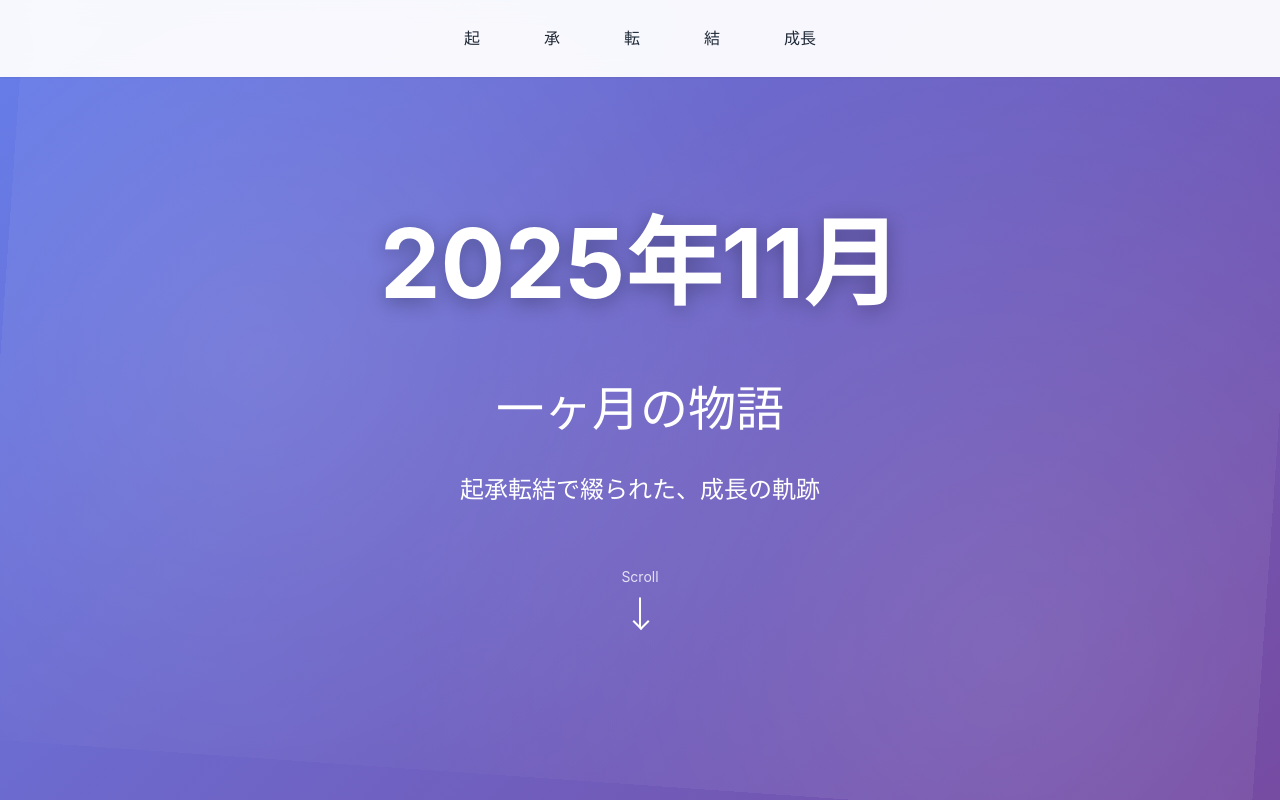
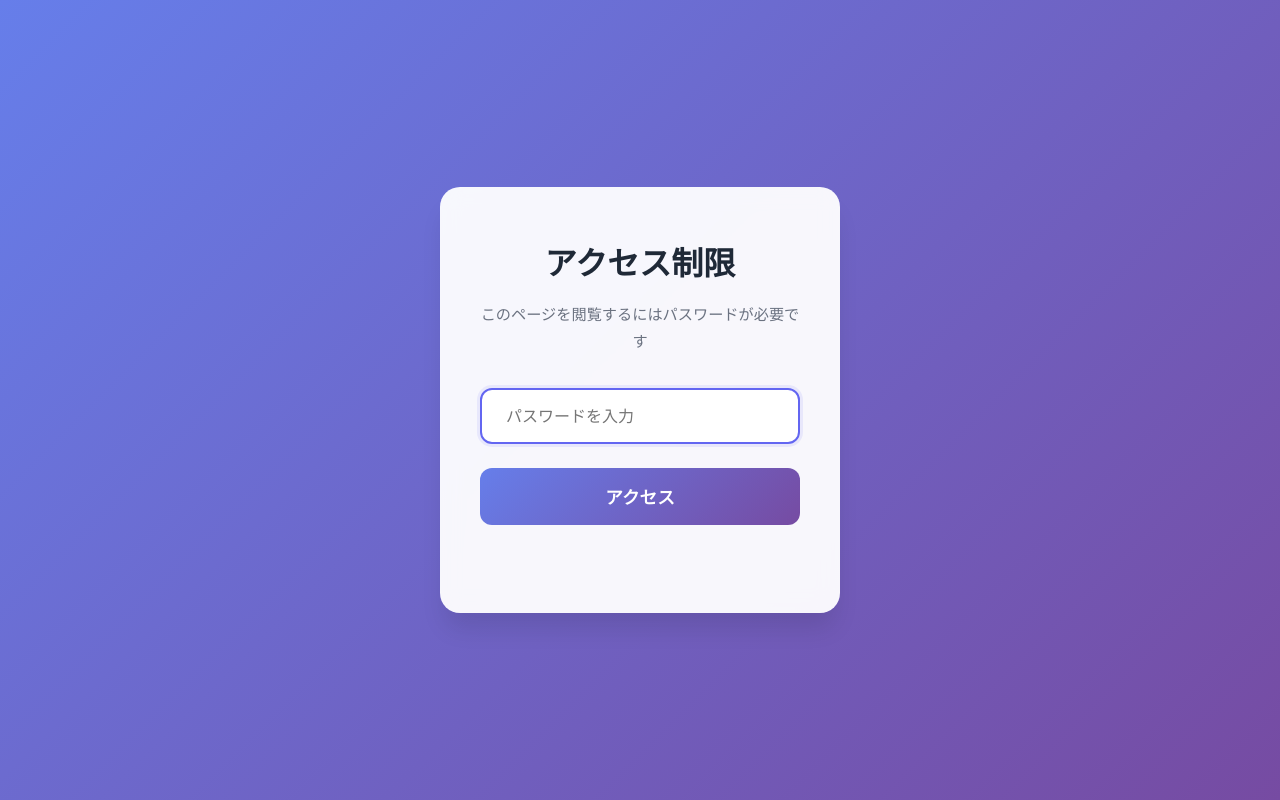
Before and after one commit to Kentad1109/stotysite_Nov2025, a plain HTML site: page index.html in a window 1280 px wide. Shown: the top 800 px of the page. Drawn offline with Linux system fonts and the light colour scheme.

Commit message:
Add password protection to the site

```diff
--- a/index.html
+++ b/index.html
@@ -7,6 +7,19 @@
     <link rel="stylesheet" href="style.css">
 </head>
 <body>
+    <!-- パスワード保護画面 -->
+    <div id="password-overlay" class="password-overlay">
+        <div class="password-container">
+            <h2 class="password-title">アクセス制限</h2>
+            <p class="password-description">このページを閲覧するにはパスワードが必要です</p>
+            <input type="password" id="password-input" class="password-input" placeholder="パスワードを入力" autocomplete="off">
+            <button id="password-submit" class="password-button">アクセス</button>
+            <p id="password-error" class="password-error"></p>
+        </div>
+    </div>
+
+    <!-- メインコンテンツ（初期状態では非表示） -->
+    <div id="main-content" class="main-content hidden">
     <!-- ヒーローセクション -->
     <section class="hero">
         <div class="hero-content">
@@ -177,6 +190,7 @@
     <footer class="footer">
         <p>&copy; 2025 一ヶ月の物語</p>
     </footer>
+    </div>
 
     <script src="script.js"></script>
 </body>
--- a/script.js
+++ b/script.js
@@ -1,3 +1,73 @@
+// パスワード保護
+const CORRECT_PASSWORD = 'nov2025'; // ここにパスワードを設定（変更可能）
+
+function checkPassword() {
+    const password = localStorage.getItem('diary_access');
+    if (password === CORRECT_PASSWORD) {
+        showContent();
+        return true;
+    }
+    return false;
+}
+
+function showContent() {
+    const overlay = document.getElementById('password-overlay');
+    const content = document.getElementById('main-content');
+    if (overlay && content) {
+        overlay.style.display = 'none';
+        content.classList.remove('hidden');
+    }
+}
+
+function hideContent() {
+    const overlay = document.getElementById('password-overlay');
+    const content = document.getElementById('main-content');
+    if (overlay && content) {
+        overlay.style.display = 'flex';
+        content.classList.add('hidden');
+    }
+}
+
+// ページ読み込み時にパスワードチェック
+document.addEventListener('DOMContentLoaded', () => {
+    if (!checkPassword()) {
+        hideContent();
+
+        const passwordInput = document.getElementById('password-input');
+        const passwordSubmit = document.getElementById('password-submit');
+        const passwordError = document.getElementById('password-error');
+
+        if (passwordSubmit) {
+            passwordSubmit.addEventListener('click', () => {
+                const input = passwordInput?.value;
+                if (input === CORRECT_PASSWORD) {
+                    localStorage.setItem('diary_access', CORRECT_PASSWORD);
+                    showContent();
+                } else {
+                    if (passwordError) {
+                        passwordError.textContent = 'パスワードが正しくありません';
+                    }
+                    if (passwordInput) {
+                        passwordInput.value = '';
+                        passwordInput.focus();
+                    }
+                }
+            });
+        }
+
+        if (passwordInput) {
+            passwordInput.addEventListener('keypress', (e) => {
+                if (e.key === 'Enter') {
+                    passwordSubmit?.click();
+                }
+            });
+            passwordInput.focus();
+        }
+    } else {
+        showContent();
+    }
+});
+
 // スクロールアニメーション
 const observerOptions = {
     threshold: 0.1,
--- a/style.css
+++ b/style.css
@@ -545,3 +545,93 @@ body {
         padding: 1.5rem;
     }
 }
+
+/* パスワード保護画面 */
+.password-overlay {
+    position: fixed;
+    top: 0;
+    left: 0;
+    width: 100%;
+    height: 100%;
+    background: var(--gradient-1);
+    display: flex;
+    align-items: center;
+    justify-content: center;
+    z-index: 10000;
+    backdrop-filter: blur(10px);
+}
+
+.password-container {
+    background: rgba(255, 255, 255, 0.95);
+    padding: 3rem 2.5rem;
+    border-radius: 20px;
+    box-shadow: var(--shadow-xl);
+    text-align: center;
+    max-width: 400px;
+    width: 90%;
+    backdrop-filter: blur(10px);
+}
+
+.password-title {
+    font-size: 2rem;
+    color: var(--text-primary);
+    margin-bottom: 0.5rem;
+    font-weight: 700;
+}
+
+.password-description {
+    color: var(--text-secondary);
+    margin-bottom: 2rem;
+    font-size: 0.95rem;
+}
+
+.password-input {
+    width: 100%;
+    padding: 1rem 1.5rem;
+    border: 2px solid #e5e7eb;
+    border-radius: 12px;
+    font-size: 1rem;
+    margin-bottom: 1.5rem;
+    transition: all 0.3s ease;
+    font-family: inherit;
+}
+
+.password-input:focus {
+    outline: none;
+    border-color: var(--primary-color);
+    box-shadow: 0 0 0 3px rgba(99, 102, 241, 0.1);
+}
+
+.password-button {
+    width: 100%;
+    padding: 1rem 2rem;
+    background: var(--gradient-1);
+    color: white;
+    border: none;
+    border-radius: 12px;
+    font-size: 1.1rem;
+    font-weight: 600;
+    cursor: pointer;
+    transition: all 0.3s ease;
+    font-family: inherit;
+}
+
+.password-button:hover {
+    transform: translateY(-2px);
+    box-shadow: var(--shadow-lg);
+}
+
+.password-button:active {
+    transform: translateY(0);
+}
+
+.password-error {
+    color: #ef4444;
+    font-size: 0.9rem;
+    margin-top: 1rem;
+    min-height: 1.5rem;
+}
+
+.main-content.hidden {
+    display: none;
+}
```
